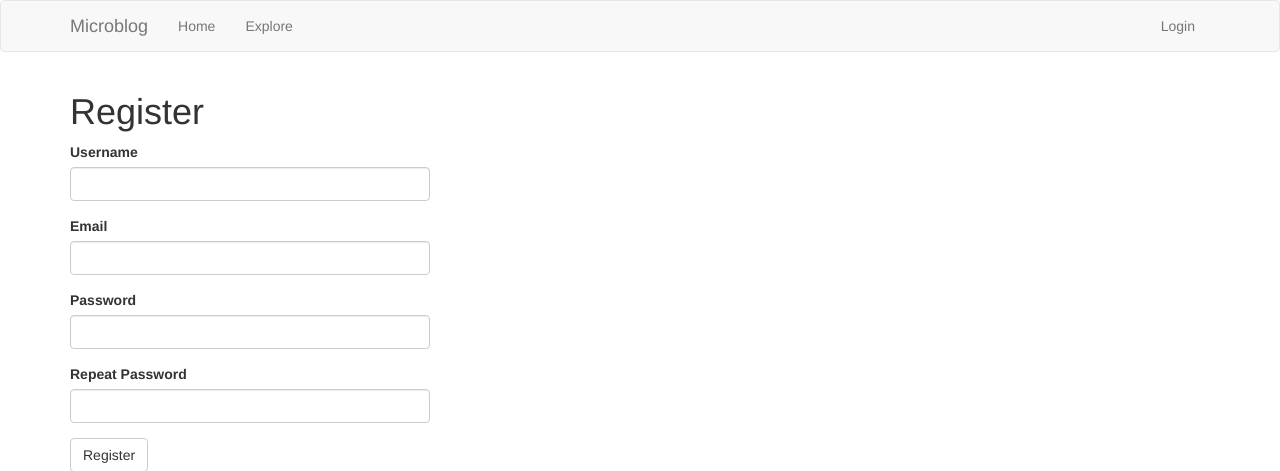
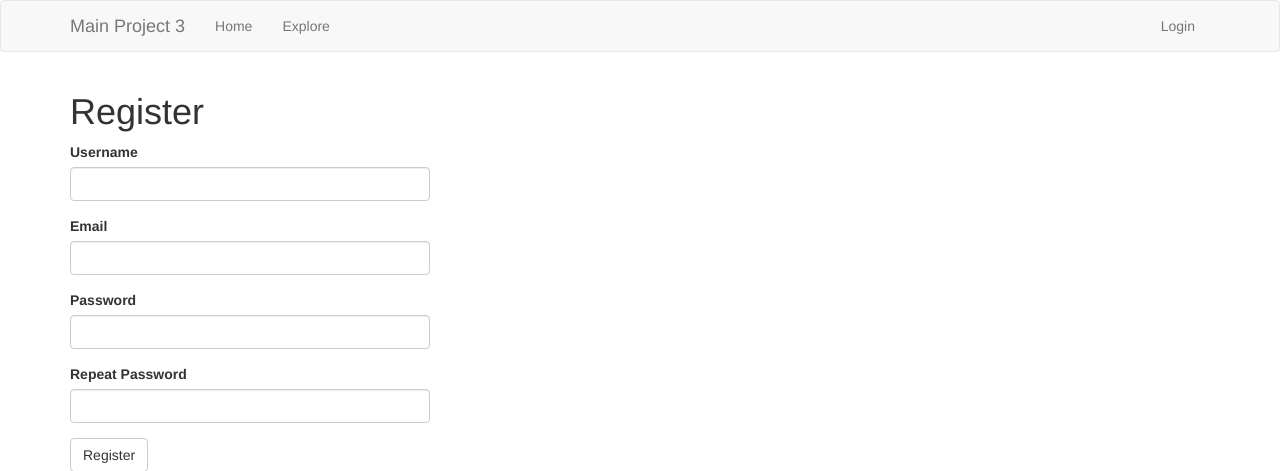
Before and after one commit to Su1tanA1bo/SWENG-Main-Project, a Flask app: page /auth/register in a window 1280 px wide. Shown: the top 471 px of the page. Run offline with Flask 2, Linux system fonts and the light colour scheme; some libraries are stand-ins or nearby versions.

Commit message:
updated base.html

```diff
--- a/app/templates/base.html
+++ b/app/templates/base.html
@@ -1,7 +1,7 @@
 {% extends 'bootstrap/base.html' %}
 
 {% block title %}
-    {% if title %}{{ title }} - Microblog{% else %}{{ _('Welcome to Microblog') }}{% endif %}
+    {% if title %}{{ title }} - Main Project 3{% else %}{{ _('Welcome to Main Project 3') }}{% endif %}
 {% endblock %}
 
 {% block navbar %}
@@ -14,7 +14,7 @@
                     <span class="icon-bar"></span>
                     <span class="icon-bar"></span>
                 </button>
-                <a class="navbar-brand" href="{{ url_for('index') }}">Microblog</a>
+                <a class="navbar-brand" href="{{ url_for('index') }}">Main Project 3</a>
             </div>
             <div class="collapse navbar-collapse" id="bs-example-navbar-collapse-1">
                 <ul class="nav navbar-nav">
```
